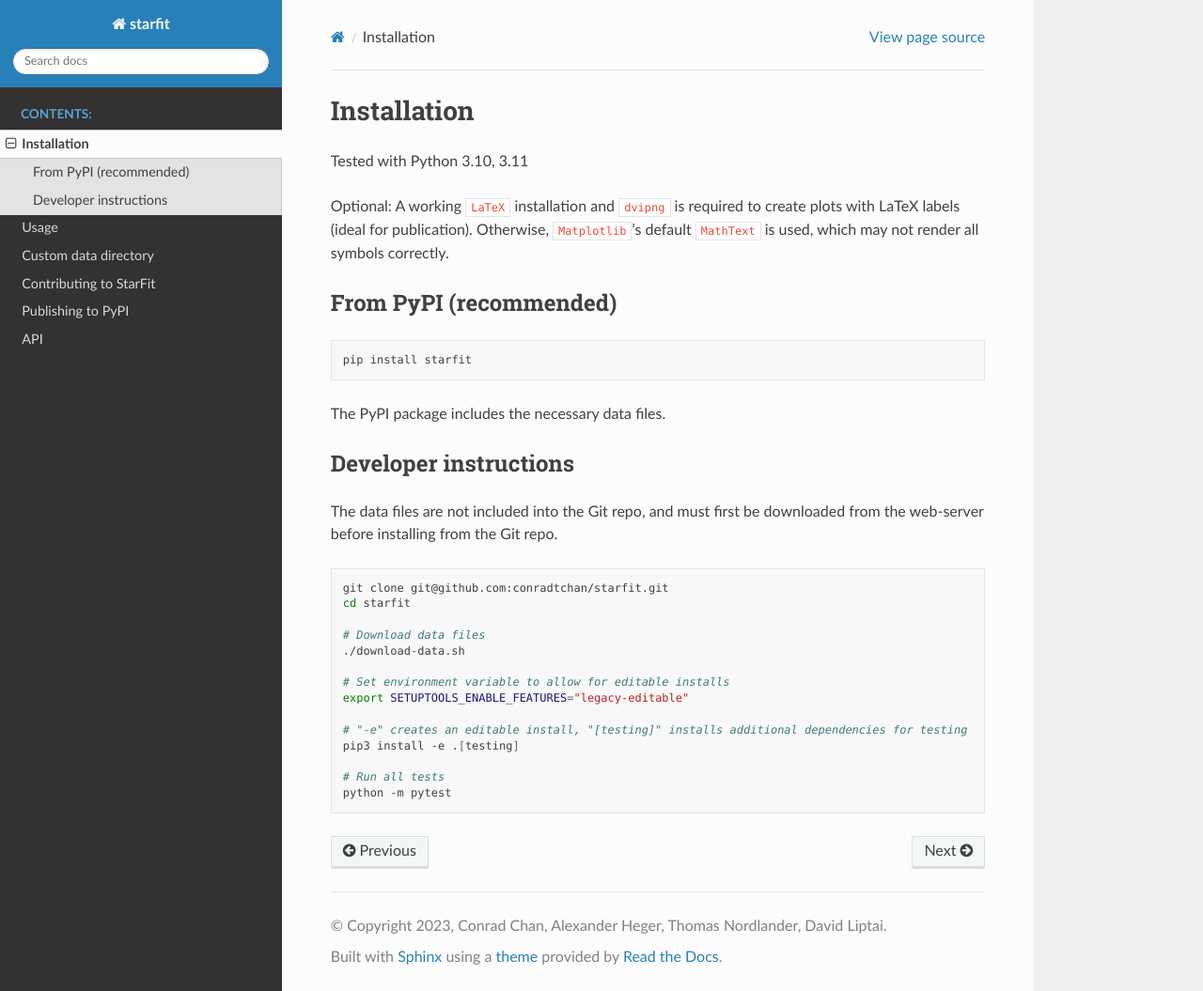
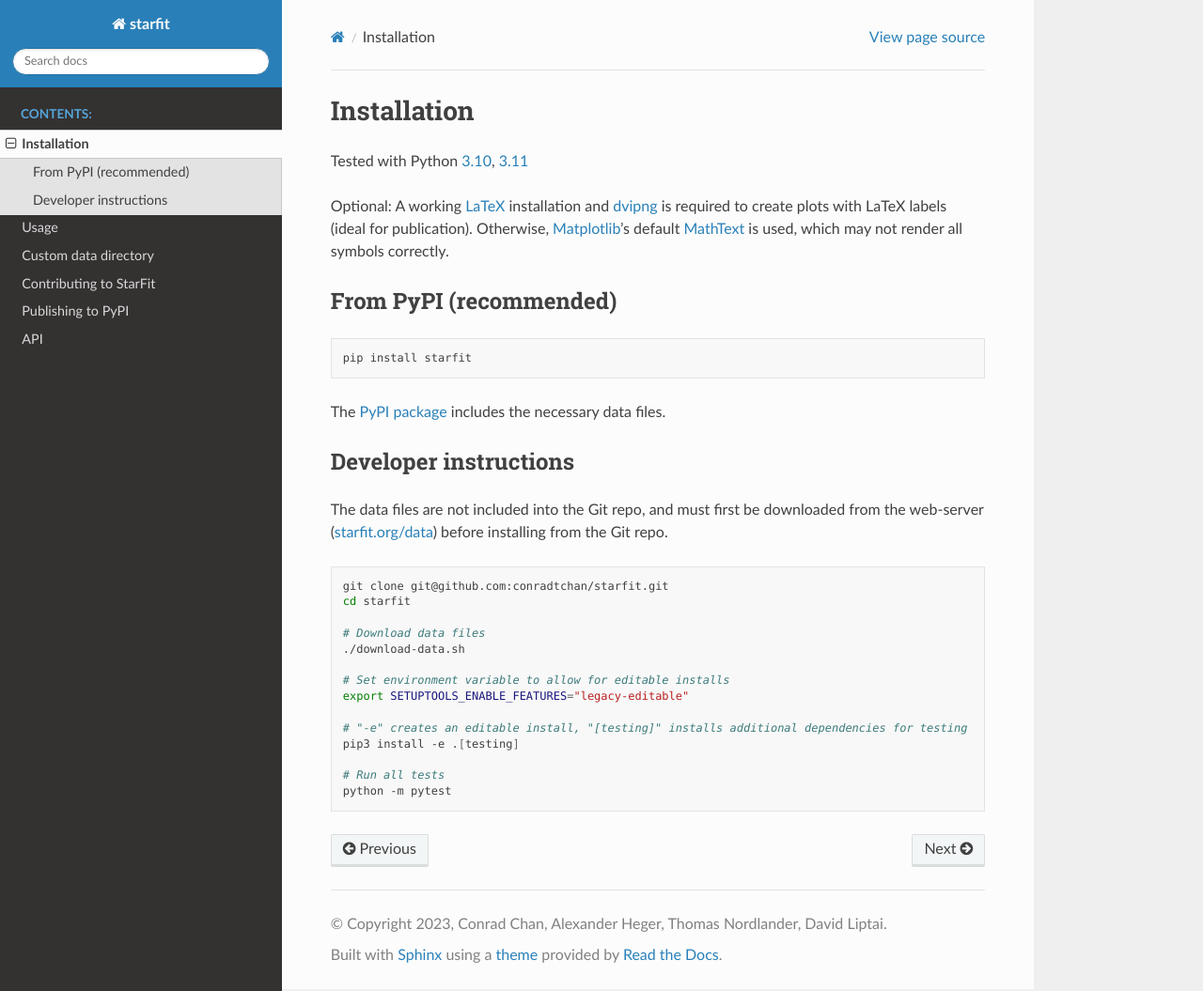
Before and after one commit to conradtchan/starfit, a Sphinx documentation site: the page built from docs/source/installation.md, in a window 1280 px wide and 1055 px high. Shown: the whole window at 94% size. Built offline with Sphinx 7.4.7 and the Read the Docs theme 2.0.0, drawn with Linux system fonts in a browser that asks for light colours; pages that are not in the unit, such as notebooks, are missing from menus.

Commit message:
docs: add and tidy URLs

````diff
--- a/docs/source/installation.md
+++ b/docs/source/installation.md
@@ -1,16 +1,16 @@
 # Installation
-Tested with Python 3.10, 3.11
+Tested with Python [3.10](https://www.python.org/downloads/release/python-3100/), [3.11](https://www.python.org/downloads/release/python-3110/)
 
-Optional: A working `LaTeX` installation and `dvipng` is required to create plots with LaTeX labels (ideal for publication). Otherwise, `Matplotlib`'s default `MathText` is used, which may not render all symbols correctly.
+Optional: A working [LaTeX](https://www.latex-project.org>) installation and [dvipng](https://ctan.org/pkg/dvipng) is required to create plots with LaTeX labels (ideal for publication). Otherwise, [Matplotlib](https://matplotlib.org>)'s default [MathText](https://matplotlib.org/stable/tutorials/text/mathtext.html) is used, which may not render all symbols correctly.
 
 ## From PyPI (recommended)
 ```shell
 pip install starfit
 ```
-The PyPI package includes the necessary data files.
+The [PyPI package](https://pypi.org/project/starfit/) includes the necessary data files.
 
 ## Developer instructions
-The data files are not included into the Git repo, and must first be downloaded from the web-server before installing from the Git repo.
+The data files are not included into the Git repo, and must first be downloaded from the web-server ([starfit.org/data](https://starfit.org/data)) before installing from the Git repo.
 ```shell
 git clone git@github.com:conradtchan/starfit.git
 cd starfit
````
Also changed, not shown: docs/source/contributions.md (+1 -1 lines).
